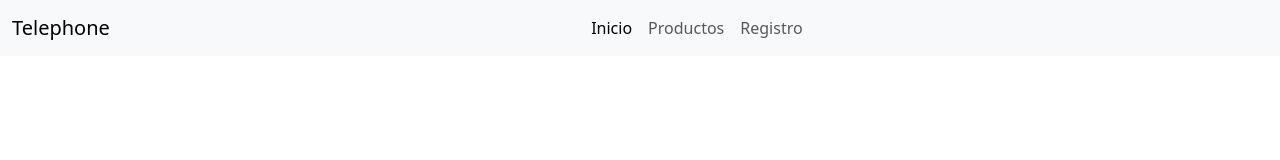
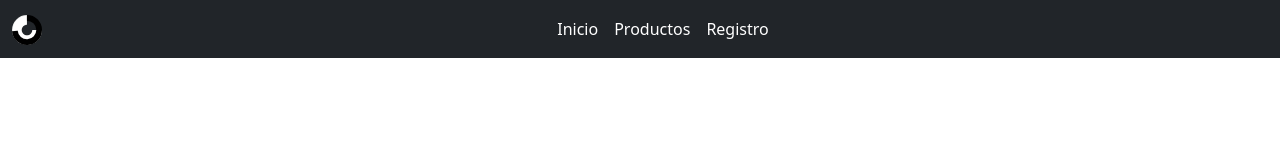
Before and after one commit to pablo-sanchez83/proyecto-bootstrap-diw, a plain HTML site: page index.html in a window 1280 px wide. Drawn offline with Linux system fonts and the light colour scheme.

Commit message:
navbar acabado

```diff
--- a/index.html
+++ b/index.html
@@ -18,13 +18,16 @@
             justify-content: center;
             align-items: center;
         }
+        .navbar-nav .nav-link {
+            color: white;
+        }
     </style>
 </head>
 
 <body>
-    <nav class="navbar navbar-expand-lg sticky-top bg-light">
+    <nav class="navbar navbar-expand-lg sticky-top bg-dark">
         <div class="container-fluid">
-          <a class="navbar-brand" href="./index.html">Telephone</a>
+          <a class="navbar-brand text-white" href="./index.html"><img src="/public/images/icon.svg" type="image/svg+xml"  width="30" height="30"></a>
           <button class="navbar-toggler" type="button" data-bs-toggle="collapse" data-bs-target="#navbarNav" aria-controls="navbarNav" aria-expanded="false" aria-label="Toggle navigation">
             <span class="navbar-toggler-icon"></span>
           </button>
@@ -32,13 +35,13 @@
             <div class="contenedor">
                 <ul class="navbar-nav">
                   <li class="nav-item">
-                    <a class="nav-link active" aria-current="page" href="./index.html">Inicio</a>
+                    <a class="nav-link active text-white" aria-current="page" href="./index.html">Inicio</a>
                   </li>
                   <li class="nav-item">
-                    <a class="nav-link" href="./public/productos.html">Productos</a>
+                    <a class="nav-link text-white" href="./public/productos.html">Productos</a>
                   </li>
                   <li class="nav-item">
-                    <a class="nav-link" href="./public/registro.html">Registro</a>
+                    <a class="nav-link text-white" href="./public/registro.html">Registro</a>
                   </li>
                 </ul>
             </div>
```
